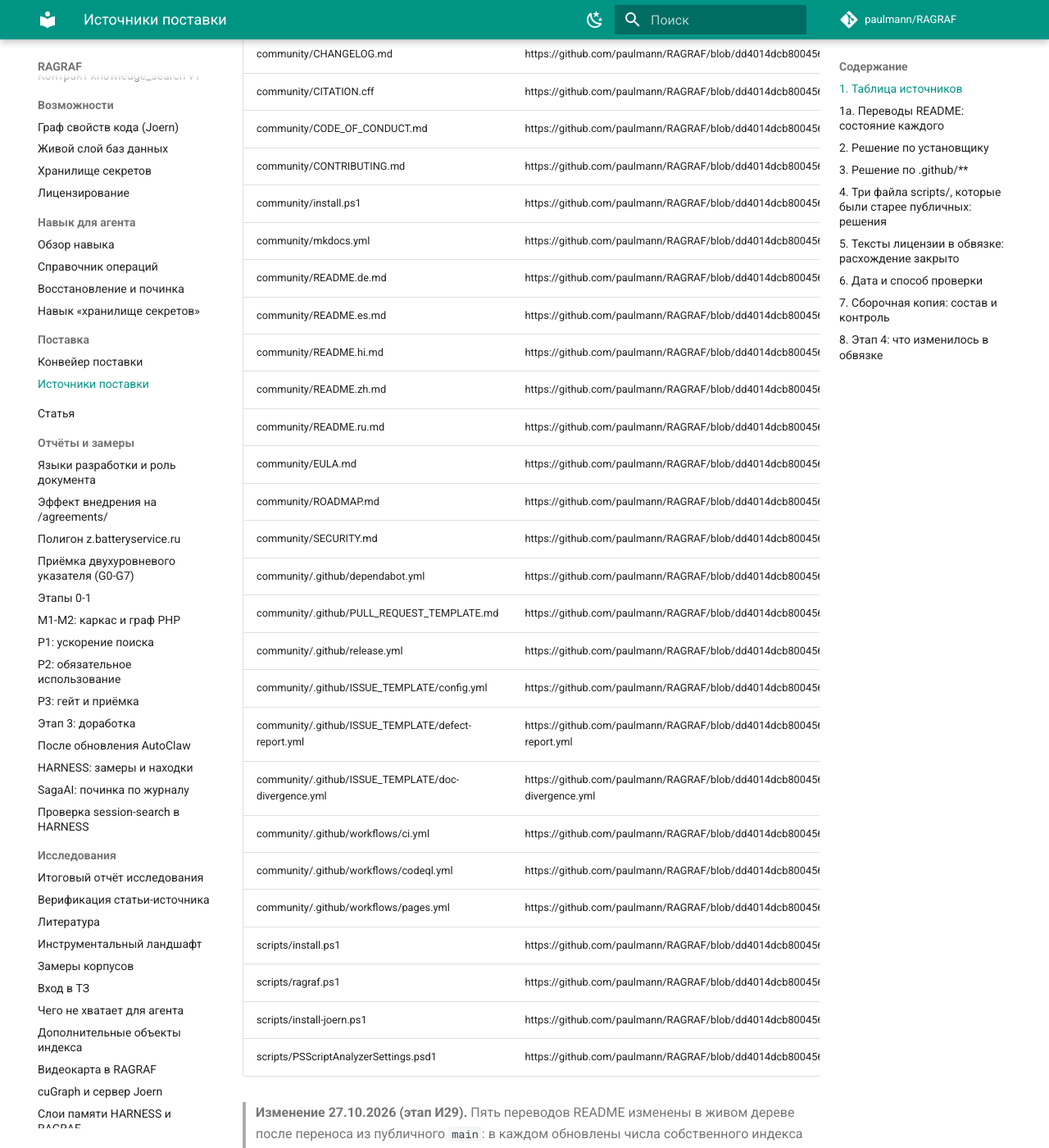
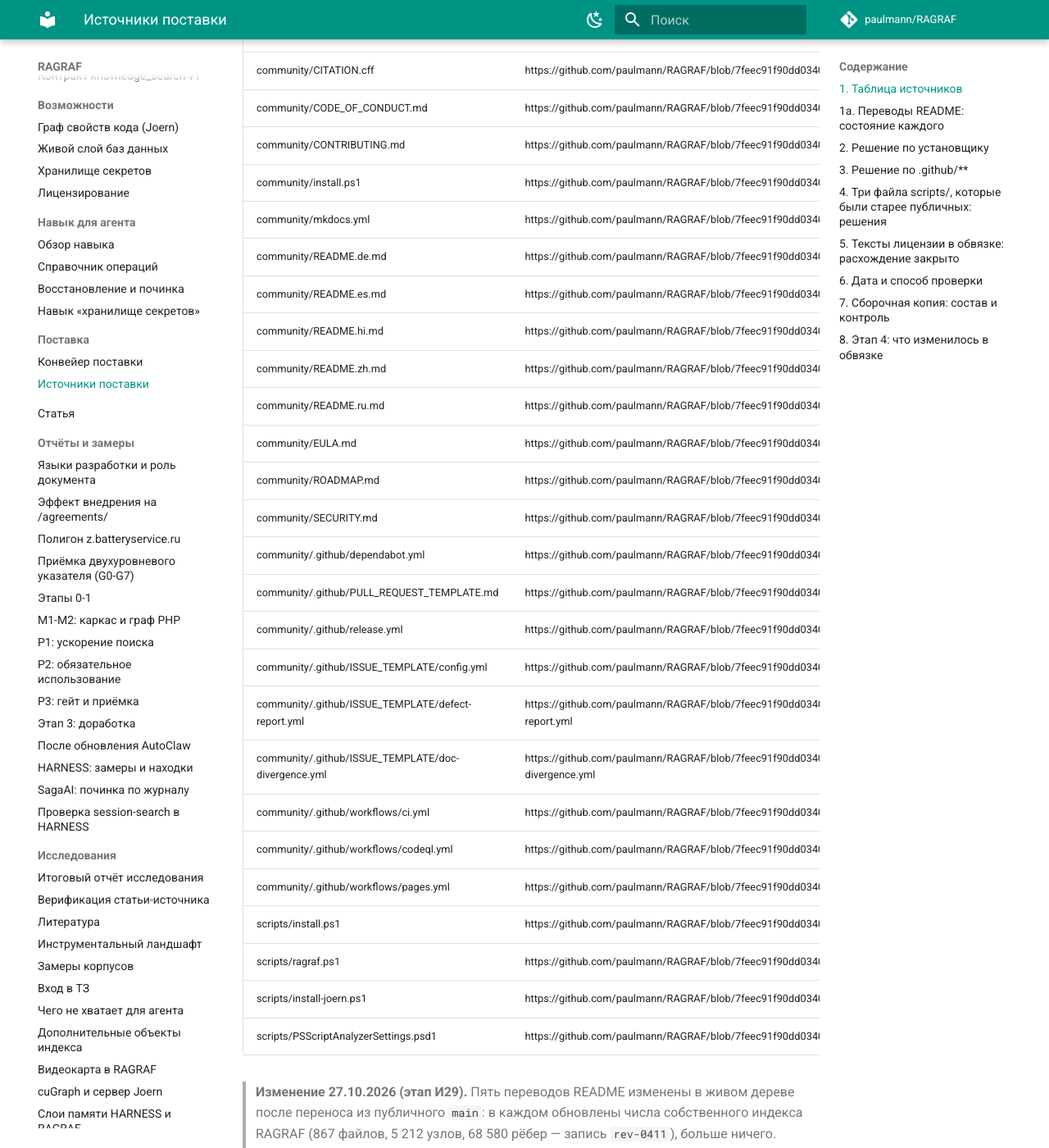
Before and after one commit to paulmann/RAGRAF, an MkDocs documentation site: the page built from docs/03_implementation/RELEASE-SOURCES.md, in a window 1280 px wide and 1400 px high, scrolled down 4016 px. Shown: the whole window at 82% size. Built offline with MkDocs 1.6.1 and Material for MkDocs 9.7.7, drawn with Linux system fonts in a browser that asks for light colours; comment, search, counter and statistics services are not loaded; part of the change alters nothing that is shown; some of the changed text lies outside the part shown.

Commit message:
docs: таблица источников сверена с головой 0.13.4 — 27 строк, все «да»

```diff
--- a/docs/03_implementation/RELEASE-SOURCES.md
+++ b/docs/03_implementation/RELEASE-SOURCES.md
@@ -7,8 +7,8 @@
 в таком состоянии теряла обвязку целиком — и заметить это можно было только
 сверкой, которой до сих пор никто не делал.
 
-**Публичный `main` на момент сверки:** `dd4014dcb8004563fd8e9be406fdc0376295565d`
-(2026-11-22, «release: 0.13.3 — гонка пробы записи и согласие версии как свойство проверки»),
+**Публичный `main` на момент сверки:** `7feec91f90dd0340d14bbd1a48fa11ff88b2b3a0`
+(2026-11-22, «release: 0.13.4 — итог двух наборов считает раннер, а не тишина»),
 репозиторий https://github.com/paulmann/RAGRAF, клон публикации вне живого дерева
 (`git clone`, затем
 `git fetch origin`, `git rev-parse origin/main`, `git archive origin/main`).
@@ -164,33 +164,33 @@ N корпусов, M проиндексированы» переписана г
 
 | файл в дереве | источник (URL + коммит) | sha256 в публичном main | sha256 в дереве | совпадает | путь в поставке |
 |---|---|---|---|---|---|
-| community/CHANGELOG.md | https://github.com/paulmann/RAGRAF/blob/dd4014dcb8004563fd8e9be406fdc0376295565d/CHANGELOG.md | 6d84888b882a623b5b67b04e2ac2a987587c1ed5e84eec53cd77e6738e1bfdb7 | 5b8cae5a5ecc070eafb18b51017f8c07b0c3c2c7d0e9c80e6ede25197d69416c | нет | CHANGELOG.md |
-| community/CITATION.cff | https://github.com/paulmann/RAGRAF/blob/dd4014dcb8004563fd8e9be406fdc0376295565d/CITATION.cff | 3b5f0c615d9cfad6a379c03788e125d433aa82b8cede7aea352af89de4bf9ed8 | 780baad8b42d910ac00b2fad910a3cb9d0a2bb17d7ec0e589c4ce0ce7b3b52f3 | нет | CITATION.cff |
-| community/CODE_OF_CONDUCT.md | https://github.com/paulmann/RAGRAF/blob/dd4014dcb8004563fd8e9be406fdc0376295565d/CODE_OF_CONDUCT.md | 34596ad809e62b3c5a0f9cfb3106c971c21b4f145b18c7e70704959d6996b580 | 34596ad809e62b3c5a0f9cfb3106c971c21b4f145b18c7e70704959d6996b580 | да | CODE_OF_CONDUCT.md |
-| community/CONTRIBUTING.md | https://github.com/paulmann/RAGRAF/blob/dd4014dcb8004563fd8e9be406fdc0376295565d/CONTRIBUTING.md | 4702989e9f57c205f752d6e5977b692316fae0fa4c61c32355d5289e05d98689 | 4702989e9f57c205f752d6e5977b692316fae0fa4c61c32355d5289e05d98689 | да | CONTRIBUTING.md |
-| community/install.ps1 | https://github.com/paulmann/RAGRAF/blob/dd4014dcb8004563fd8e9be406fdc0376295565d/install.ps1 | 5a55c8d88ba70066e43147d9b772d98352f46ca82a88ef18a2d8ada71509e8e0 | 5a55c8d88ba70066e43147d9b772d98352f46ca82a88ef18a2d8ada71509e8e0 | да | install.ps1 |
-| community/mkdocs.yml | https://github.com/paulmann/RAGRAF/blob/dd4014dcb8004563fd8e9be406fdc0376295565d/mkdocs.yml | fafbfabe326de2139b7075cc831c358729070a28f0e1b90baa26dbf8bcd4a0e4 | fafbfabe326de2139b7075cc831c358729070a28f0e1b90baa26dbf8bcd4a0e4 | да | mkdocs.yml |
-| community/README.de.md | https://github.com/paulmann/RAGRAF/blob/dd4014dcb8004563fd8e9be406fdc0376295565d/README.de.md | a6d256af532f0476f832559f3800c28aee0a7085f5df36b6900b5d36e530b49e | e22dffafe7ca63b32e68ec31acda9871af7accaa980ead97b4691808e8928f3b | нет | README.de.md |
-| community/README.es.md | https://github.com/paulmann/RAGRAF/blob/dd4014dcb8004563fd8e9be406fdc0376295565d/README.es.md | c52658ed4988c443df3bfdc4088d9cd4b71d3e27d609693049889a38cc51920d | 85e8993bb7dce5cb2083cb7cddead73324d621a8ef365d8fae8c16e6fa49c8eb | нет | README.es.md |
-| community/README.hi.md | https://github.com/paulmann/RAGRAF/blob/dd4014dcb8004563fd8e9be406fdc0376295565d/README.hi.md | 6166313d920d48ec39eb01c51851ab19f0b9b28e77bb3e46e6c6f1a7baa8904d | 0c18b8c431d0722a57c08de652109378bc63002ab712b528d1eb56a7c0e1fe7e | нет | README.hi.md |
-| community/README.zh.md | https://github.com/paulmann/RAGRAF/blob/dd4014dcb8004563fd8e9be406fdc0376295565d/README.zh.md | f1101d755c880a8b5a9e349e5389e6870a24e43ea5413dc9c63602698653948d | 77237bb443095f2875f3ca722d8954283570be8a517806fac493cb18f0f0bbe4 | нет | README.zh.md |
-| community/README.ru.md | https://github.com/paulmann/RAGRAF/blob/dd4014dcb8004563fd8e9be406fdc0376295565d/README.ru.md | 0537e161a2be60b6959900dd6745693362da6ee2664f5e16aec72ad824634419 | d6eac164956646f0d6e2afc0041c5339798dfca4c402d39294227a2252ba9773 | нет | README.ru.md |
-| community/EULA.md | https://github.com/paulmann/RAGRAF/blob/dd4014dcb8004563fd8e9be406fdc0376295565d/EULA.md | 9080ce9a9bd186c41f3cf4bb2d69277dd82faaa914e28fe7bc1ed66f31677b2d | 9080ce9a9bd186c41f3cf4bb2d69277dd82faaa914e28fe7bc1ed66f31677b2d | да | EULA.md |
-| community/ROADMAP.md | https://github.com/paulmann/RAGRAF/blob/dd4014dcb8004563fd8e9be406fdc0376295565d/ROADMAP.md | d56c0d432f54c4a239444113c9f4c30b87d4f545781fe2f3a89ac6052d68a780 | d56c0d432f54c4a239444113c9f4c30b87d4f545781fe2f3a89ac6052d68a780 | да | ROADMAP.md |
-| community/SECURITY.md | https://github.com/paulmann/RAGRAF/blob/dd4014dcb8004563fd8e9be406fdc0376295565d/SECURITY.md | 0b51d9c0e2426621812f0e20d7fcd83b332b4413c9b798060441b480cf5a1361 | 0b51d9c0e2426621812f0e20d7fcd83b332b4413c9b798060441b480cf5a1361 | да | SECURITY.md |
-| community/.github/dependabot.yml | https://github.com/paulmann/RAGRAF/blob/dd4014dcb8004563fd8e9be406fdc0376295565d/.github/dependabot.yml | 37360b6fa679b5639b08465c684bca8d86c56f9cdf5b1e8c9dd3e1d813f79532 | 37360b6fa679b5639b08465c684bca8d86c56f9cdf5b1e8c9dd3e1d813f79532 | да | .github/dependabot.yml |
-| community/.github/PULL_REQUEST_TEMPLATE.md | https://github.com/paulmann/RAGRAF/blob/dd4014dcb8004563fd8e9be406fdc0376295565d/.github/PULL_REQUEST_TEMPLATE.md | 30c5a2c60f7d1933b201b326d55ce6955aad46457d3d65503c9b666706ab82b0 | 30c5a2c60f7d1933b201b326d55ce6955aad46457d3d65503c9b666706ab82b0 | да | .github/PULL_REQUEST_TEMPLATE.md |
-| community/.github/release.yml | https://github.com/paulmann/RAGRAF/blob/dd4014dcb8004563fd8e9be406fdc0376295565d/.github/release.yml | 48c9059c309e7e04177c3e649c02ff3aa5b93b0045a55eff3998004e4356560c | 48c9059c309e7e04177c3e649c02ff3aa5b93b0045a55eff3998004e4356560c | да | .github/release.yml |
-| community/.github/ISSUE_TEMPLATE/config.yml | https://github.com/paulmann/RAGRAF/blob/dd4014dcb8004563fd8e9be406fdc0376295565d/.github/ISSUE_TEMPLATE/config.yml | 0bc9435ed1245c47bbde5fc751fb937c75b554553be3010da264be10d2c89654 | 0bc9435ed1245c47bbde5fc751fb937c75b554553be3010da264be10d2c89654 | да | .github/ISSUE_TEMPLATE/config.yml |
-| community/.github/ISSUE_TEMPLATE/defect-report.yml | https://github.com/paulmann/RAGRAF/blob/dd4014dcb8004563fd8e9be406fdc0376295565d/.github/ISSUE_TEMPLATE/defect-report.yml | abab94c9ded87699c6046f527486ff84c0abb6d1df8c7f3447baeb25f58fc2a6 | abab94c9ded87699c6046f527486ff84c0abb6d1df8c7f3447baeb25f58fc2a6 | да | .github/ISSUE_TEMPLATE/defect-report.yml |
-| community/.github/ISSUE_TEMPLATE/doc-divergence.yml | https://github.com/paulmann/RAGRAF/blob/dd4014dcb8004563fd8e9be406fdc0376295565d/.github/ISSUE_TEMPLATE/doc-divergence.yml | 743c9e238dcaaa3eb10f4739a53f7ec7cab43d81ff3c1d93adfab768adcf3aff | 743c9e238dcaaa3eb10f4739a53f7ec7cab43d81ff3c1d93adfab768adcf3aff | да | .github/ISSUE_TEMPLATE/doc-divergence.yml |
-| community/.github/workflows/ci.yml | https://github.com/paulmann/RAGRAF/blob/dd4014dcb8004563fd8e9be406fdc0376295565d/.github/workflows/ci.yml | 334b53a10dd3956e2e6e5e1a94df2bbb1fa8defc22fc6ef5f04be586b128659f | 334b53a10dd3956e2e6e5e1a94df2bbb1fa8defc22fc6ef5f04be586b128659f | да | .github/workflows/ci.yml |
-| community/.github/workflows/codeql.yml | https://github.com/paulmann/RAGRAF/blob/dd4014dcb8004563fd8e9be406fdc0376295565d/.github/workflows/codeql.yml | 649f325b7abf10653814b5626038ec2149aa3ed1eee49867bed88ba72307a32f | 649f325b7abf10653814b5626038ec2149aa3ed1eee49867bed88ba72307a32f | да | .github/workflows/codeql.yml |
-| community/.github/workflows/pages.yml | https://github.com/paulmann/RAGRAF/blob/dd4014dcb8004563fd8e9be406fdc0376295565d/.github/workflows/pages.yml | 236d216a11dcdc37bea51c475af8d4b15638845360afe0477c1c84080e9c7d75 | 236d216a11dcdc37bea51c475af8d4b15638845360afe0477c1c84080e9c7d75 | да | .github/workflows/pages.yml |
-| scripts/install.ps1 | https://github.com/paulmann/RAGRAF/blob/dd4014dcb8004563fd8e9be406fdc0376295565d/scripts/install.ps1 | f6cee5d8bb7f98039c297b578cc86c15fb439e14ed2206289d63382031be5996 | f6cee5d8bb7f98039c297b578cc86c15fb439e14ed2206289d63382031be5996 | да | scripts/install.ps1 |
-| scripts/ragraf.ps1 | https://github.com/paulmann/RAGRAF/blob/dd4014dcb8004563fd8e9be406fdc0376295565d/scripts/ragraf.ps1 | f7dbe0bb262b92456945a7863e6263bce3b4678f1cb04ae5f9e81c6a05488813 | f7dbe0bb262b92456945a7863e6263bce3b4678f1cb04ae5f9e81c6a05488813 | да | scripts/ragraf.ps1 |
-| scripts/install-joern.ps1 | https://github.com/paulmann/RAGRAF/blob/dd4014dcb8004563fd8e9be406fdc0376295565d/scripts/install-joern.ps1 | c3ebcf0e2c344b95e1fc1d9c3f60937ac87fe6fac7d76351683c8b8faf4f8a27 | c3ebcf0e2c344b95e1fc1d9c3f60937ac87fe6fac7d76351683c8b8faf4f8a27 | да | scripts/install-joern.ps1 |
-| scripts/PSScriptAnalyzerSettings.psd1 | https://github.com/paulmann/RAGRAF/blob/dd4014dcb8004563fd8e9be406fdc0376295565d/scripts/PSScriptAnalyzerSettings.psd1 | dd5fbe1cb5be2fa1bc9ca6f9fc5b45b3b1ec40cecb452ae5b2d938c6c9473657 | dd5fbe1cb5be2fa1bc9ca6f9fc5b45b3b1ec40cecb452ae5b2d938c6c9473657 | да | scripts/PSScriptAnalyzerSettings.psd1 |
+| community/CHANGELOG.md | https://github.com/paulmann/RAGRAF/blob/7feec91f90dd0340d14bbd1a48fa11ff88b2b3a0/CHANGELOG.md | 5b8cae5a5ecc070eafb18b51017f8c07b0c3c2c7d0e9c80e6ede25197d69416c | 5b8cae5a5ecc070eafb18b51017f8c07b0c3c2c7d0e9c80e6ede25197d69416c | да | CHANGELOG.md |
+| community/CITATION.cff | https://github.com/paulmann/RAGRAF/blob/7feec91f90dd0340d14bbd1a48fa11ff88b2b3a0/CITATION.cff | 780baad8b42d910ac00b2fad910a3cb9d0a2bb17d7ec0e589c4ce0ce7b3b52f3 | 780baad8b42d910ac00b2fad910a3cb9d0a2bb17d7ec0e589c4ce0ce7b3b52f3 | да | CITATION.cff |
+| community/CODE_OF_CONDUCT.md | https://github.com/paulmann/RAGRAF/blob/7feec91f90dd0340d14bbd1a48fa11ff88b2b3a0/CODE_OF_CONDUCT.md | 34596ad809e62b3c5a0f9cfb3106c971c21b4f145b18c7e70704959d6996b580 | 34596ad809e62b3c5a0f9cfb3106c971c21b4f145b18c7e70704959d6996b580 | да | CODE_OF_CONDUCT.md |
+| community/CONTRIBUTING.md | https://github.com/paulmann/RAGRAF/blob/7feec91f90dd0340d14bbd1a48fa11ff88b2b3a0/CONTRIBUTING.md | 4702989e9f57c205f752d6e5977b692316fae0fa4c61c32355d5289e05d98689 | 4702989e9f57c205f752d6e5977b692316fae0fa4c61c32355d5289e05d98689 | да | CONTRIBUTING.md |
+| community/install.ps1 | https://github.com/paulmann/RAGRAF/blob/7feec91f90dd0340d14bbd1a48fa11ff88b2b3a0/install.ps1 | 5a55c8d88ba70066e43147d9b772d98352f46ca82a88ef18a2d8ada71509e8e0 | 5a55c8d88ba70066e43147d9b772d98352f46ca82a88ef18a2d8ada71509e8e0 | да | install.ps1 |
+| community/mkdocs.yml | https://github.com/paulmann/RAGRAF/blob/7feec91f90dd0340d14bbd1a48fa11ff88b2b3a0/mkdocs.yml | fafbfabe326de2139b7075cc831c358729070a28f0e1b90baa26dbf8bcd4a0e4 | fafbfabe326de2139b7075cc831c358729070a28f0e1b90baa26dbf8bcd4a0e4 | да | mkdocs.yml |
+| community/README.de.md | https://github.com/paulmann/RAGRAF/blob/7feec91f90dd0340d14bbd1a48fa11ff88b2b3a0/README.de.md | e22dffafe7ca63b32e68ec31acda9871af7accaa980ead97b4691808e8928f3b | e22dffafe7ca63b32e68ec31acda9871af7accaa980ead97b4691808e8928f3b | да | README.de.md |
+| community/README.es.md | https://github.com/paulmann/RAGRAF/blob/7feec91f90dd0340d14bbd1a48fa11ff88b2b3a0/README.es.md | 85e8993bb7dce5cb2083cb7cddead73324d621a8ef365d8fae8c16e6fa49c8eb | 85e8993bb7dce5cb2083cb7cddead73324d621a8ef365d8fae8c16e6fa49c8eb | да | README.es.md |
+| community/README.hi.md | https://github.com/paulmann/RAGRAF/blob/7feec91f90dd0340d14bbd1a48fa11ff88b2b3a0/README.hi.md | 0c18b8c431d0722a57c08de652109378bc63002ab712b528d1eb56a7c0e1fe7e | 0c18b8c431d0722a57c08de652109378bc63002ab712b528d1eb56a7c0e1fe7e | да | README.hi.md |
+| community/README.zh.md | https://github.com/paulmann/RAGRAF/blob/7feec91f90dd0340d14bbd1a48fa11ff88b2b3a0/README.zh.md | 77237bb443095f2875f3ca722d8954283570be8a517806fac493cb18f0f0bbe4 | 77237bb443095f2875f3ca722d8954283570be8a517806fac493cb18f0f0bbe4 | да | README.zh.md |
+| community/README.ru.md | https://github.com/paulmann/RAGRAF/blob/7feec91f90dd0340d14bbd1a48fa11ff88b2b3a0/README.ru.md | d6eac164956646f0d6e2afc0041c5339798dfca4c402d39294227a2252ba9773 | d6eac164956646f0d6e2afc0041c5339798dfca4c402d39294227a2252ba9773 | да | README.ru.md |
+| community/EULA.md | https://github.com/paulmann/RAGRAF/blob/7feec91f90dd0340d14bbd1a48fa11ff88b2b3a0/EULA.md | 9080ce9a9bd186c41f3cf4bb2d69277dd82faaa914e28fe7bc1ed66f31677b2d | 9080ce9a9bd186c41f3cf4bb2d69277dd82faaa914e28fe7bc1ed66f31677b2d | да | EULA.md |
+| community/ROADMAP.md | https://github.com/paulmann/RAGRAF/blob/7feec91f90dd0340d14bbd1a48fa11ff88b2b3a0/ROADMAP.md | d56c0d432f54c4a239444113c9f4c30b87d4f545781fe2f3a89ac6052d68a780 | d56c0d432f54c4a239444113c9f4c30b87d4f545781fe2f3a89ac6052d68a780 | да | ROADMAP.md |
+| community/SECURITY.md | https://github.com/paulmann/RAGRAF/blob/7feec91f90dd0340d14bbd1a48fa11ff88b2b3a0/SECURITY.md | 0b51d9c0e2426621812f0e20d7fcd83b332b4413c9b798060441b480cf5a1361 | 0b51d9c0e2426621812f0e20d7fcd83b332b4413c9b798060441b480cf5a1361 | да | SECURITY.md |
+| community/.github/dependabot.yml | https://github.com/paulmann/RAGRAF/blob/7feec91f90dd0340d14bbd1a48fa11ff88b2b3a0/.github/dependabot.yml | 37360b6fa679b5639b08465c684bca8d86c56f9cdf5b1e8c9dd3e1d813f79532 | 37360b6fa679b5639b08465c684bca8d86c56f9cdf5b1e8c9dd3e1d813f79532 | да | .github/dependabot.yml |
+| community/.github/PULL_REQUEST_TEMPLATE.md | https://github.com/paulmann/RAGRAF/blob/7feec91f90dd0340d14bbd1a48fa11ff88b2b3a0/.github/PULL_REQUEST_TEMPLATE.md | 30c5a2c60f7d1933b201b326d55ce6955aad46457d3d65503c9b666706ab82b0 | 30c5a2c60f7d1933b201b326d55ce6955aad46457d3d65503c9b666706ab82b0 | да | .github/PULL_REQUEST_TEMPLATE.md |
+| community/.github/release.yml | https://github.com/paulmann/RAGRAF/blob/7feec91f90dd0340d14bbd1a48fa11ff88b2b3a0/.github/release.yml | 48c9059c309e7e04177c3e649c02ff3aa5b93b0045a55eff3998004e4356560c | 48c9059c309e7e04177c3e649c02ff3aa5b93b0045a55eff3998004e4356560c | да | .github/release.yml |
+| community/.github/ISSUE_TEMPLATE/config.yml | https://github.com/paulmann/RAGRAF/blob/7feec91f90dd0340d14bbd1a48fa11ff88b2b3a0/.github/ISSUE_TEMPLATE/config.yml | 0bc9435ed1245c47bbde5fc751fb937c75b554553be3010da264be10d2c89654 | 0bc9435ed1245c47bbde5fc751fb937c75b554553be3010da264be10d2c89654 | да | .github/ISSUE_TEMPLATE/config.yml |
+| community/.github/ISSUE_TEMPLATE/defect-report.yml | https://github.com/paulmann/RAGRAF/blob/7feec91f90dd0340d14bbd1a48fa11ff88b2b3a0/.github/ISSUE_TEMPLATE/defect-report.yml | abab94c9ded87699c6046f527486ff84c0abb6d1df8c7f3447baeb25f58fc2a6 | abab94c9ded87699c6046f527486ff84c0abb6d1df8c7f3447baeb25f58fc2a6 | да | .github/ISSUE_TEMPLATE/defect-report.yml |
+| community/.github/ISSUE_TEMPLATE/doc-divergence.yml | https://github.com/paulmann/RAGRAF/blob/7feec91f90dd0340d14bbd1a48fa11ff88b2b3a0/.github/ISSUE_TEMPLATE/doc-divergence.yml | 743c9e238dcaaa3eb10f4739a53f7ec7cab43d81ff3c1d93adfab768adcf3aff | 743c9e238dcaaa3eb10f4739a53f7ec7cab43d81ff3c1d93adfab768adcf3aff | да | .github/ISSUE_TEMPLATE/doc-divergence.yml |
+| community/.github/workflows/ci.yml | https://github.com/paulmann/RAGRAF/blob/7feec91f90dd0340d14bbd1a48fa11ff88b2b3a0/.github/workflows/ci.yml | 334b53a10dd3956e2e6e5e1a94df2bbb1fa8defc22fc6ef5f04be586b128659f | 334b53a10dd3956e2e6e5e1a94df2bbb1fa8defc22fc6ef5f04be586b128659f | да | .github/workflows/ci.yml |
+| community/.github/workflows/codeql.yml | https://github.com/paulmann/RAGRAF/blob/7feec91f90dd0340d14bbd1a48fa11ff88b2b3a0/.github/workflows/codeql.yml | 649f325b7abf10653814b5626038ec2149aa3ed1eee49867bed88ba72307a32f | 649f325b7abf10653814b5626038ec2149aa3ed1eee49867bed88ba72307a32f | да | .github/workflows/codeql.yml |
+| community/.github/workflows/pages.yml | https://github.com/paulmann/RAGRAF/blob/7feec91f90dd0340d14bbd1a48fa11ff88b2b3a0/.github/workflows/pages.yml | 236d216a11dcdc37bea51c475af8d4b15638845360afe0477c1c84080e9c7d75 | 236d216a11dcdc37bea51c475af8d4b15638845360afe0477c1c84080e9c7d75 | да | .github/workflows/pages.yml |
+| scripts/install.ps1 | https://github.com/paulmann/RAGRAF/blob/7feec91f90dd0340d14bbd1a48fa11ff88b2b3a0/scripts/install.ps1 | f6cee5d8bb7f98039c297b578cc86c15fb439e14ed2206289d63382031be5996 | f6cee5d8bb7f98039c297b578cc86c15fb439e14ed2206289d63382031be5996 | да | scripts/install.ps1 |
+| scripts/ragraf.ps1 | https://github.com/paulmann/RAGRAF/blob/7feec91f90dd0340d14bbd1a48fa11ff88b2b3a0/scripts/ragraf.ps1 | f7dbe0bb262b92456945a7863e6263bce3b4678f1cb04ae5f9e81c6a05488813 | f7dbe0bb262b92456945a7863e6263bce3b4678f1cb04ae5f9e81c6a05488813 | да | scripts/ragraf.ps1 |
+| scripts/install-joern.ps1 | https://github.com/paulmann/RAGRAF/blob/7feec91f90dd0340d14bbd1a48fa11ff88b2b3a0/scripts/install-joern.ps1 | c3ebcf0e2c344b95e1fc1d9c3f60937ac87fe6fac7d76351683c8b8faf4f8a27 | c3ebcf0e2c344b95e1fc1d9c3f60937ac87fe6fac7d76351683c8b8faf4f8a27 | да | scripts/install-joern.ps1 |
+| scripts/PSScriptAnalyzerSettings.psd1 | https://github.com/paulmann/RAGRAF/blob/7feec91f90dd0340d14bbd1a48fa11ff88b2b3a0/scripts/PSScriptAnalyzerSettings.psd1 | dd5fbe1cb5be2fa1bc9ca6f9fc5b45b3b1ec40cecb452ae5b2d938c6c9473657 | dd5fbe1cb5be2fa1bc9ca6f9fc5b45b3b1ec40cecb452ae5b2d938c6c9473657 | да | scripts/PSScriptAnalyzerSettings.psd1 |
 
 > **Изменение 27.10.2026 (этап И29).** Пять переводов README изменены в живом
 > дереве после переноса из публичного `main`: в каждом обновлены числа собственного
```
